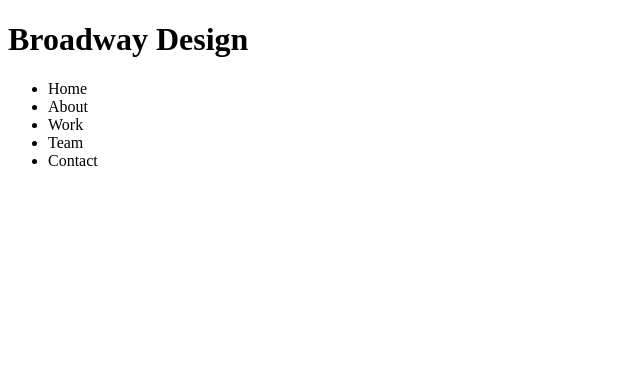
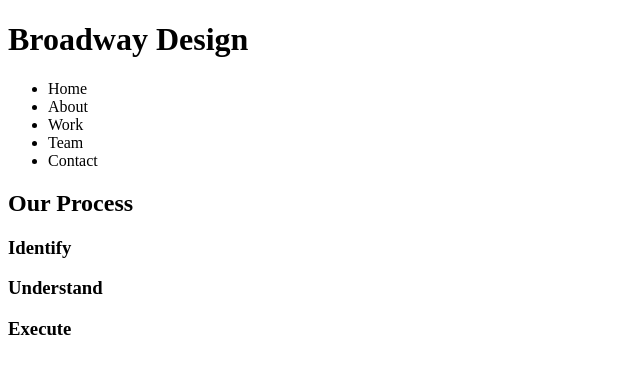
Before and after one commit to RondiLeigh/broadway-design, a plain HTML site: page index.html in a window 1280 px wide. Shown: the whole page, without its empty margins (0-640 px from the left). Drawn offline with Linux system fonts and the light colour scheme.

Commit message:
Add Subheads

```diff
--- a/index.html
+++ b/index.html
@@ -4,6 +4,7 @@
     <title></title>
   </head>
   <body>
+    <!--Headline and navigation section-->
     <h1>Broadway Design</h1>
     <nav class="vertical">
       <ul>
@@ -14,8 +15,11 @@
         <li>Contact</li>
       </ul>
     </nav>
-
-
+    <!-- Information section-->
+    <h2>Our Process</h2>
+      <h3>Identify</h3>
+      <h3>Understand</h3>
+      <h3>Execute</h3>
 
   </body>
 </html>
```
